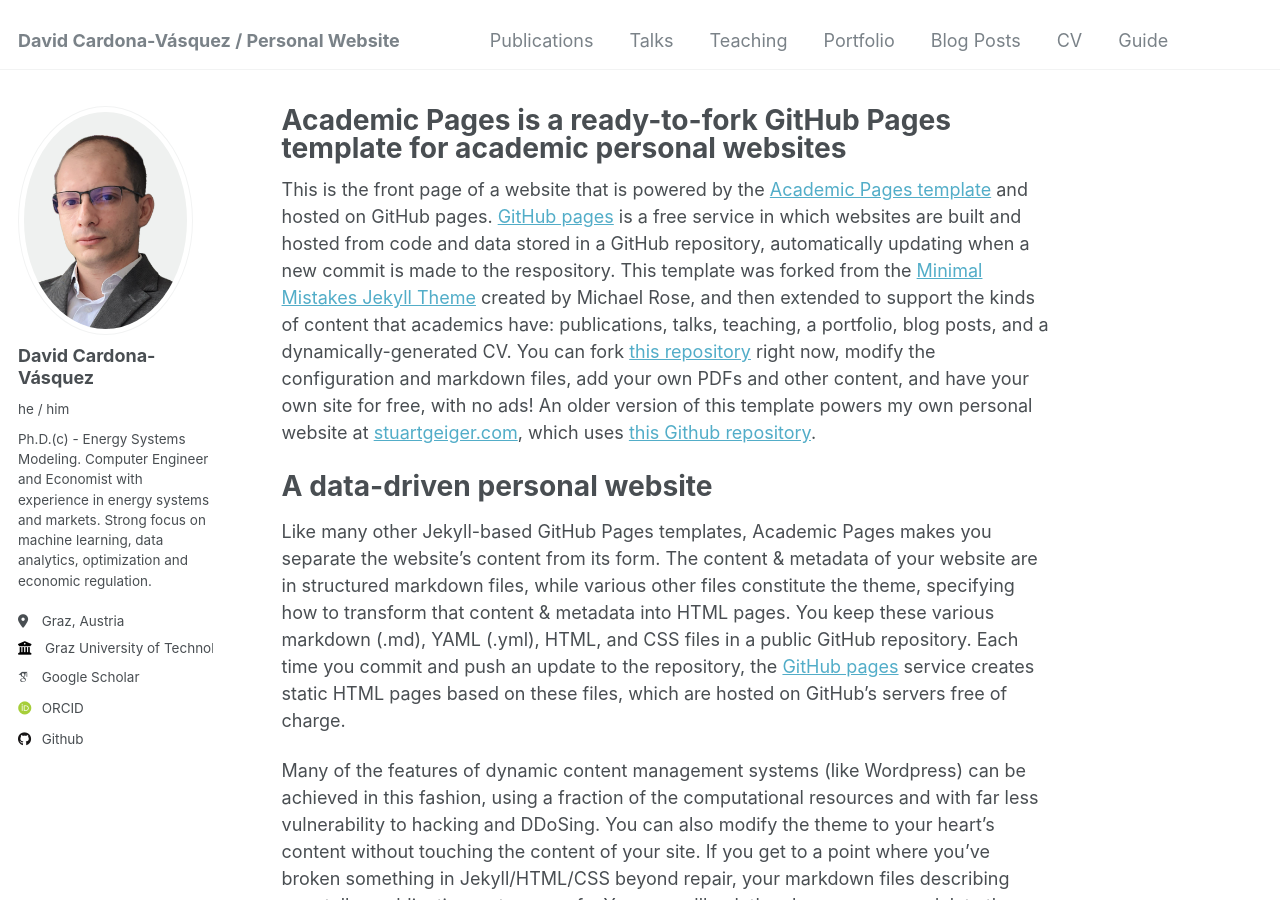
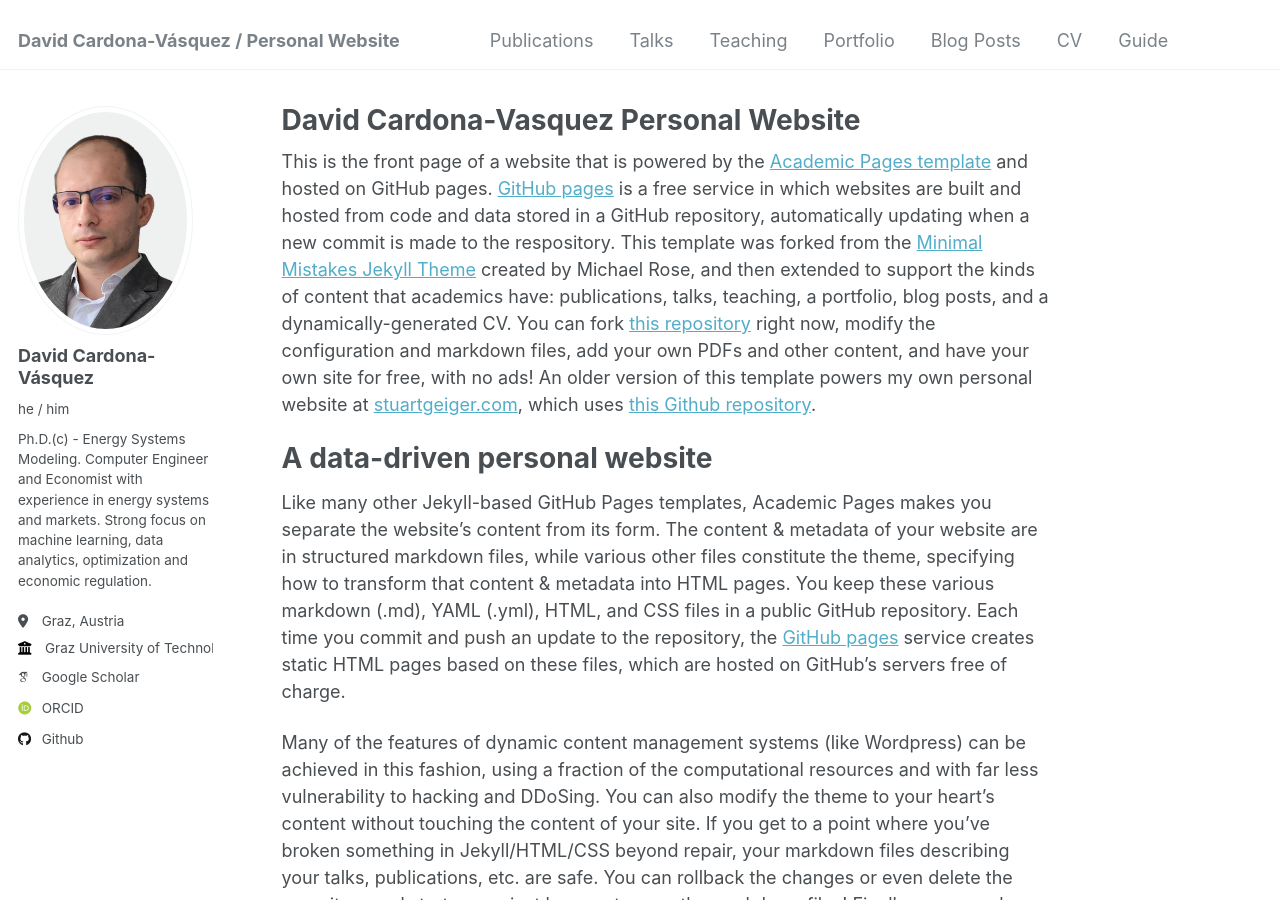
Before and after one commit to dcardonav/dcardonav.github.io, a Jekyll site: the page built from _pages/about.md, in a window 1280 px wide and 900 px high. Built offline with Jekyll 4.4.1, drawn with Linux system fonts in a browser that asks for light colours; some web fonts are replaced.

Commit message:
fixing publish.yml

```diff
--- a/_pages/about.md
+++ b/_pages/about.md
@@ -1,6 +1,6 @@
 ---
 permalink: /
-title: "Academic Pages is a ready-to-fork GitHub Pages template for academic personal websites"
+title: "David Cardona-Vasquez Personal Website"
 author_profile: true
 redirect_from:
   - /about/
```
Also changed, not shown: .github/workflows/publish.yaml.
